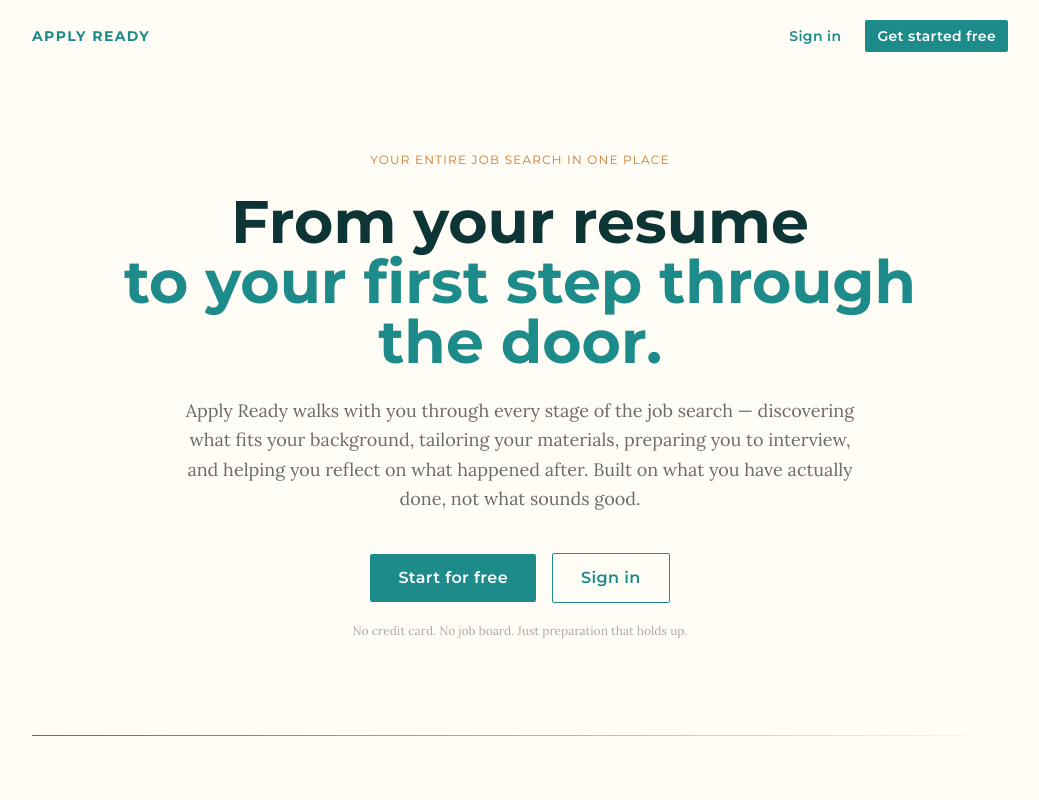
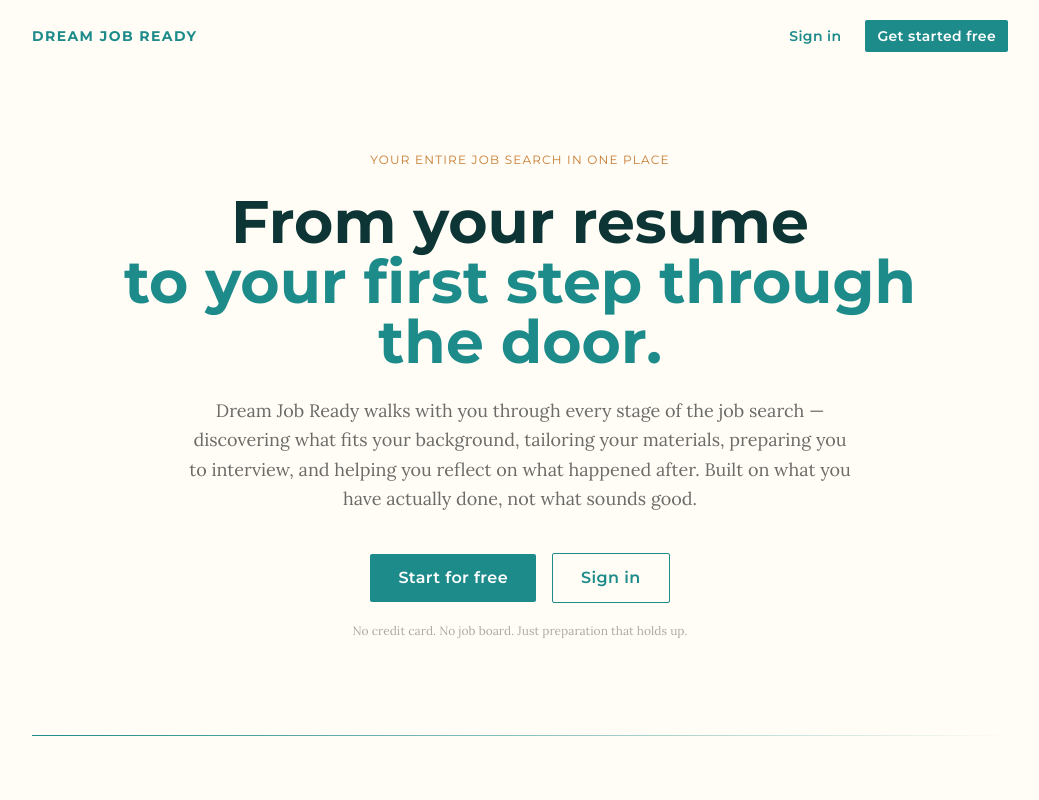
Before and after one commit to jayflew-ux/apply-ready, a React (Vite) app in the folder client/: page / in a window 1280 px wide. Shown: the top 800 px of the page, without its empty margins (120-1159 px from the left). Built offline with nearby package versions, Linux system fonts and the light colour scheme; no server answers.

Commit message:
Rename app to Dream Job Ready

```diff
--- a/client/index.html
+++ b/client/index.html
@@ -3,7 +3,7 @@
   <head>
     <meta charset="UTF-8" />
     <meta name="viewport" content="width=device-width, initial-scale=1.0" />
-    <title>Apply Ready — Get application-ready, not just inspired</title>
+    <title>Dream Job Ready — Get application-ready, not just inspired</title>
     <meta name="description" content="An AI career recruiter that tells the truth. Fit scores, tailored resumes, cover letters, and interview prep — built around your actual experience." />
     <link rel="icon" type="image/svg+xml" href="/favicon.svg" />
     <link rel="preconnect" href="https://fonts.googleapis.com" />
--- a/client/src/components/ChatWidget.jsx
+++ b/client/src/components/ChatWidget.jsx
@@ -11,7 +11,7 @@ const PAGE_LABELS = {
   '/onboarding': 'Onboarding',
 };
 
-const WELCOME = "Hi! I'm your Apply Ready assistant. Ask me anything — how the app works, what a fit score means, why your Discover tab is empty, whatever you need.";
+const WELCOME = "Hi! I'm your Dream Job Ready assistant. Ask me anything — how the app works, what a fit score means, why your Discover tab is empty, whatever you need.";
 
 export default function ChatWidget() {
   const [open, setOpen]       = useState(false);
@@ -77,7 +77,7 @@ export default function ChatWidget() {
           {/* Header */}
           <div className="flex items-center justify-between px-4 py-3 border-b border-[#e5e5e0] flex-shrink-0 bg-white rounded-t-sm">
             <div>
-              <p className="font-montserrat font-bold text-sm text-teal-deeper">Apply Ready Assistant</p>
+              <p className="font-montserrat font-bold text-sm text-teal-deeper">Dream Job Ready Assistant</p>
               <p className="font-lora text-xs text-ink/40">Ask me anything</p>
             </div>
             <button
--- a/client/src/pages/Auth.jsx
+++ b/client/src/pages/Auth.jsx
@@ -51,7 +51,7 @@ export default function Auth() {
     return (
       <div className="min-h-screen bg-linen flex items-center justify-center px-4">
         <div className="max-w-sm w-full text-center">
-          <span className="font-montserrat text-xs uppercase tracking-widest text-copper block mb-6">Apply Ready</span>
+          <span className="font-montserrat text-xs uppercase tracking-widest text-copper block mb-6">Dream Job Ready</span>
           <h1 className="font-montserrat font-bold text-2xl text-teal-deeper mb-3">Check your email</h1>
           <p className="font-lora text-sm text-ink/70 leading-relaxed">
             We sent a confirmation link to <strong>{email}</strong>. Click it to activate your account.
@@ -65,7 +65,7 @@ export default function Auth() {
   return (
     <div className="min-h-screen bg-linen flex items-center justify-center px-4">
       <div className="max-w-sm w-full">
-        <Link to="/" className="block text-center font-montserrat text-xs uppercase tracking-widest text-copper mb-8">Apply Ready</Link>
+        <Link to="/" className="block text-center font-montserrat text-xs uppercase tracking-widest text-copper mb-8">Dream Job Ready</Link>
 
         <h1 className="font-montserrat font-bold text-2xl text-teal-deeper mb-1 text-center">
           {mode === 'signup' ? 'Create your account' : 'Welcome back'}
--- a/client/src/pages/Dashboard.jsx
+++ b/client/src/pages/Dashboard.jsx
@@ -77,7 +77,7 @@ export default function Dashboard() {
       <header className="sticky top-0 z-10 bg-linen/95 backdrop-blur-sm border-b border-[#e5e5e0]">
         <div className="max-w-5xl mx-auto px-6 py-4 flex items-center justify-between gap-4">
           <Link to="/" className="font-montserrat font-bold text-teal text-xs tracking-widest uppercase flex-shrink-0">
-            Apply Ready
+            Dream Job Ready
           </Link>
 
           <div className="flex items-center gap-2">
--- a/client/src/pages/Landing.jsx
+++ b/client/src/pages/Landing.jsx
@@ -7,7 +7,7 @@ const JOURNEY = [
     step: '01',
     label: 'Know what fits',
     heading: 'Discover roles built for your background.',
-    body: "Upload your resume and Apply Ready tells you exactly what roles you are positioned for — with the specific reason why, and where to find open listings. No guessing. No spray and pray.",
+    body: "Upload your resume and Dream Job Ready tells you exactly what roles you are positioned for — with the specific reason why, and where to find open listings. No guessing. No spray and pray.",
   },
   {
     step: '02',
@@ -42,7 +42,7 @@ export default function Landing() {
     <div className="min-h-screen bg-linen">
       {/* Nav */}
       <header className="max-w-5xl mx-auto px-6 py-5 flex items-center justify-between">
-        <span className="font-montserrat font-bold text-teal tracking-widest text-sm uppercase">Apply Ready</span>
+        <span className="font-montserrat font-bold text-teal tracking-widest text-sm uppercase">Dream Job Ready</span>
         <div className="flex items-center gap-3">
           {user ? (
             <Link to="/dashboard">
@@ -69,7 +69,7 @@ export default function Landing() {
           <span className="text-teal">to your first step through the door.</span>
         </h1>
         <p className="font-lora text-lg text-ink/70 max-w-2xl mx-auto mb-10 leading-relaxed">
-          Apply Ready walks with you through every stage of the job search — discovering what fits your background, tailoring your materials, preparing you to interview, and helping you reflect on what happened after. Built on what you have actually done, not what sounds good.
+          Dream Job Ready walks with you through every stage of the job search — discovering what fits your background, tailoring your materials, preparing you to interview, and helping you reflect on what happened after. Built on what you have actually done, not what sounds good.
         </p>
         <div className="flex flex-col sm:flex-row items-center justify-center gap-4">
           <Link to="/auth?mode=signup">
@@ -121,7 +121,7 @@ export default function Landing() {
           Found something you want to go after?
         </h2>
         <p className="font-lora text-base text-ink/70 leading-relaxed max-w-2xl mx-auto">
-          Paste the job description or upload a screenshot of any posting you find. Apply Ready scores your fit, tailors your resume, and gets you ready to pursue it — all in one flow.
+          Paste the job description or upload a screenshot of any posting you find. Dream Job Ready scores your fit, tailors your resume, and gets you ready to pursue it — all in one flow.
         </p>
       </section>
 
@@ -137,7 +137,7 @@ export default function Landing() {
           Your resume is the source of truth.
         </h2>
         <p className="font-lora text-base text-ink/70 leading-relaxed max-w-2xl mx-auto">
-          Apply Ready never invents a skill, title, metric, or outcome you have not documented. If a role requires something you do not have, the AI says so plainly and helps you decide what to do with that information. This is not a resume inflation machine. It is a preparation machine.
+          Dream Job Ready never invents a skill, title, metric, or outcome you have not documented. If a role requires something you do not have, the AI says so plainly and helps you decide what to do with that information. This is not a resume inflation machine. It is a preparation machine.
         </p>
       </section>
 
@@ -148,7 +148,7 @@ export default function Landing() {
             Ready to stretch toward your next role?
           </h2>
           <p className="font-lora text-linen/70 mb-8 leading-relaxed">
-            Upload your resume, see what fits your background, and let Apply Ready walk with you through every step from there.
+            Upload your resume, see what fits your background, and let Dream Job Ready walk with you through every step from there.
           </p>
           <Link to="/auth?mode=signup">
             <Button variant="outline" size="lg" className="border-linen text-linen hover:bg-linen hover:text-teal-deeper">
@@ -160,8 +160,8 @@ export default function Landing() {
 
       {/* Footer */}
       <footer className="max-w-5xl mx-auto px-6 py-8 flex items-center justify-between border-t border-[#e5e5e0]">
-        <span className="font-montserrat font-bold text-teal text-xs tracking-widest uppercase">Apply Ready</span>
-        <span className="font-lora text-xs text-ink/40">&copy; {new Date().getFullYear()} Apply Ready</span>
+        <span className="font-montserrat font-bold text-teal text-xs tracking-widest uppercase">Dream Job Ready</span>
+        <span className="font-lora text-xs text-ink/40">&copy; {new Date().getFullYear()} Dream Job Ready</span>
       </footer>
     </div>
   );
--- a/client/src/pages/Onboarding.jsx
+++ b/client/src/pages/Onboarding.jsx
@@ -46,7 +46,7 @@ export default function Onboarding() {
   return (
     <div className="min-h-screen bg-linen flex flex-col">
       <header className="max-w-2xl mx-auto w-full px-6 py-6">
-        <span className="font-montserrat font-bold text-teal text-xs tracking-widest uppercase">Apply Ready</span>
+        <span className="font-montserrat font-bold text-teal text-xs tracking-widest uppercase">Dream Job Ready</span>
       </header>
 
       <main className="flex-1 max-w-2xl mx-auto w-full px-6 pb-20">
--- a/client/src/pages/Profile.jsx
+++ b/client/src/pages/Profile.jsx
@@ -141,7 +141,7 @@ export default function Profile() {
   return (
     <div className="min-h-screen bg-linen">
       <header className="max-w-3xl mx-auto px-6 py-5 flex items-center justify-between">
-        <Link to="/dashboard" className="font-montserrat font-bold text-teal text-sm tracking-widest uppercase">Apply Ready</Link>
+        <Link to="/dashboard" className="font-montserrat font-bold text-teal text-sm tracking-widest uppercase">Dream Job Ready</Link>
         <button onClick={signOut} className="font-lora text-sm text-ink/50 hover:text-ink transition-colors">Sign out</button>
       </header>
 
```
